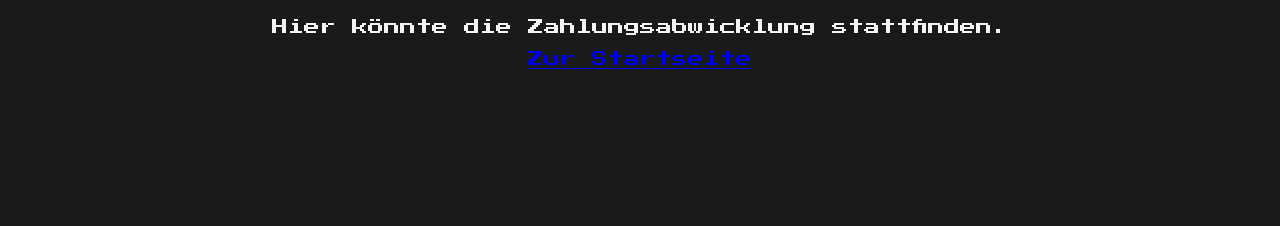
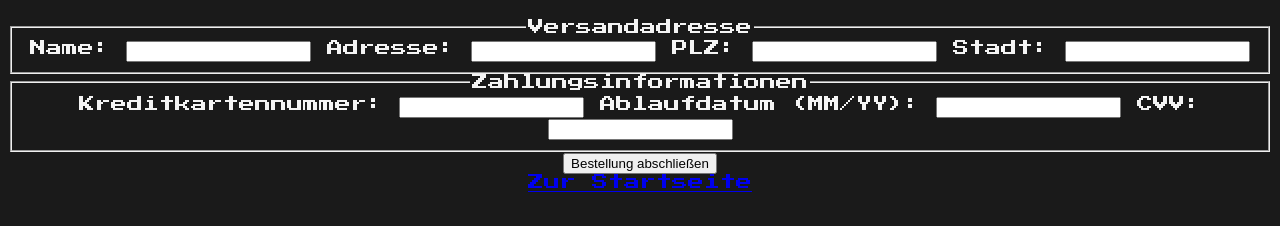
Before and after one commit to FX411/Bachelor_Thesis_LLMs4a11y, a plain HTML site: page public/checkout.html in a window 1280 px wide. Shown: the part 56-282 px from the top of the page. Drawn offline with Linux system fonts and the light colour scheme.

Commit message:
Add newline at EOF, fix indentation in html

```diff
--- a/public/checkout.html
+++ b/public/checkout.html
@@ -9,7 +9,45 @@
     </head>
     <body>
         <h1>Checkout</h1>
-    <p>Hier könnte die Zahlungsabwicklung stattfinden.</p>
+
+        <form id="checkout-form">
+            <fieldset>
+                <legend>Versandadresse</legend>
+                <label for="name">Name:</label>
+                <input type="text" id="name" name="name" required>
+
+                <label for="address">Adresse:</label>
+                <input type="text" id="address" name="address" required>
+
+                <label for="zip">PLZ:</label>
+                <input type="text" id="zip" name="zip" required>
+
+                <label for="city">Stadt:</label>
+                <input type="text" id="city" name="city" required>
+            </fieldset>
+
+            <fieldset>
+                <legend>Zahlungsinformationen</legend>
+                <label for="card-number">Kreditkartennummer:</label>
+                <input type="text" id="card-number" name="card-number" required>
+
+                <label for="expiry">Ablaufdatum (MM/YY):</label>
+                <input type="text" id="expiry" name="expiry" required>
+
+                <label for="cvv">CVV:</label>
+                <input type="text" id="cvv" name="cvv" required>
+            </fieldset>
+
+            <button type="submit">Bestellung abschließen</button>
+        </form>
+
         <a href="index.html">Zur Startseite</a>
+
+        <script>
+            document.getElementById('checkout-form').addEventListener('submit', function(event) {
+                event.preventDefault();
+                alert('Bestellung erfolgreich aufgegeben!');
+            });
+        </script>
     </body>
 </html>
```
Also changed, not shown: public/cart.html (indentation only), public/index.html (indentation only), public/product1.html (indentation only), public/product2.html (indentation only), public/product3.html (indentation only), src/server.js (line endings or trailing spaces), 1 other file. Lines whose indentation alone changed are shown as unchanged.
